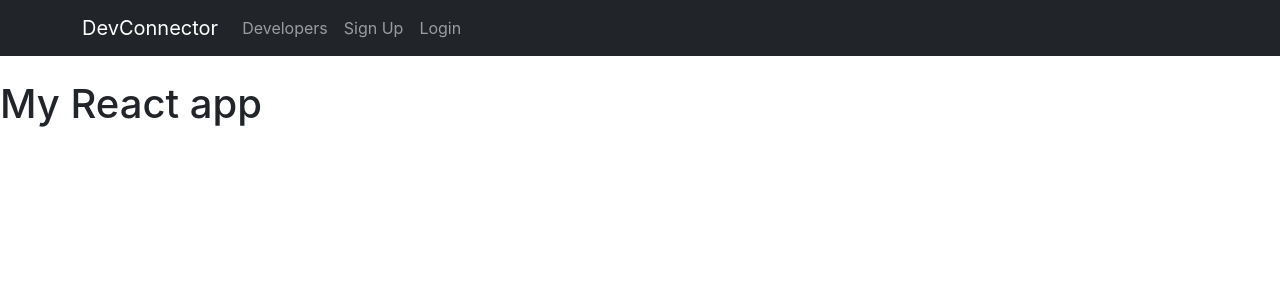
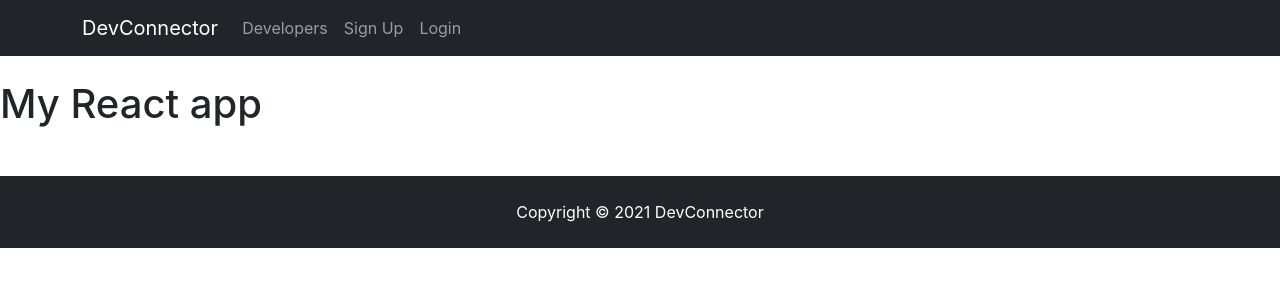
Before and after one commit to Kriti-bit/DevConnector, a React (Create React App) app in the folder client/: page / in a window 1280 px wide. Shown: the top 300 px of the page. Built offline with nearby package versions, Linux system fonts and the light colour scheme.

Commit message:
Footer added

```diff
--- a/client/src/App.js
+++ b/client/src/App.js
@@ -1,12 +1,14 @@
 import './App.css';
 
 import Navbar from './components/layout/Navbar';
+import Footer from './components/layout/Footer';
 
 function App() {
   return (
     <div className="App">
       <Navbar/>
         <h1>My React app</h1>
+      <Footer/>
     </div>
   );
 }
--- a/client/src/components/layout/Footer.js
+++ b/client/src/components/layout/Footer.js
@@ -0,0 +1,9 @@
+import React from 'react'
+
+export default () => {
+    return (
+        <footer className="bg-dark text-white mt-5 p-4 text-center">
+            Copyright &copy; { new Date().getFullYear() } DevConnector
+        </footer>
+    )
+}
```
